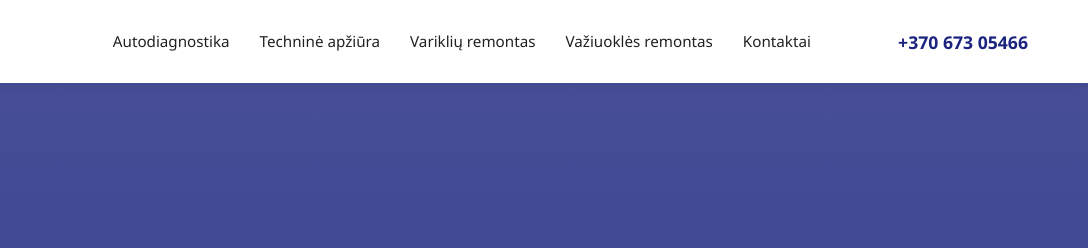
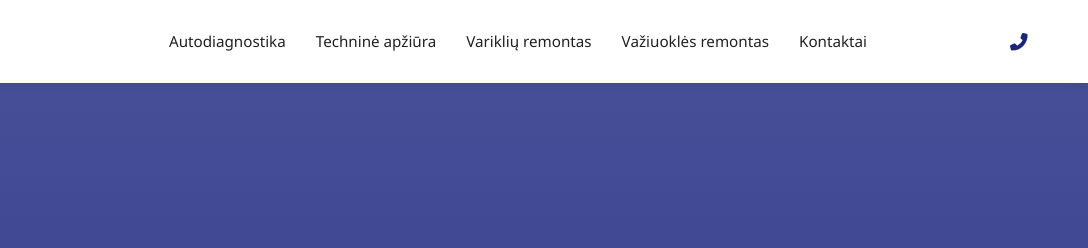
Before and after one commit to fframe2025/aivauta, a plain HTML site: page index.html in a window 1280 px wide. Shown: the top 248 px of the page, 192-1280 px from the left. Drawn offline with Linux system fonts and the light colour scheme.

Commit message:
Update index.html

```diff
--- a/index.html
+++ b/index.html
@@ -526,7 +526,7 @@
                         <li><a href="#kontaktai">Kontaktai</a></li>
                     </ul>
                 </nav>
-                <a href="tel:+37067305466" class="contact-phone">+370 673 05466</a>
+                <a href="tel:+37067305466" class="contact-phone"><i class="fas fa-phone-alt"></i></a>
             </div>
         </div>
     </header>
```
